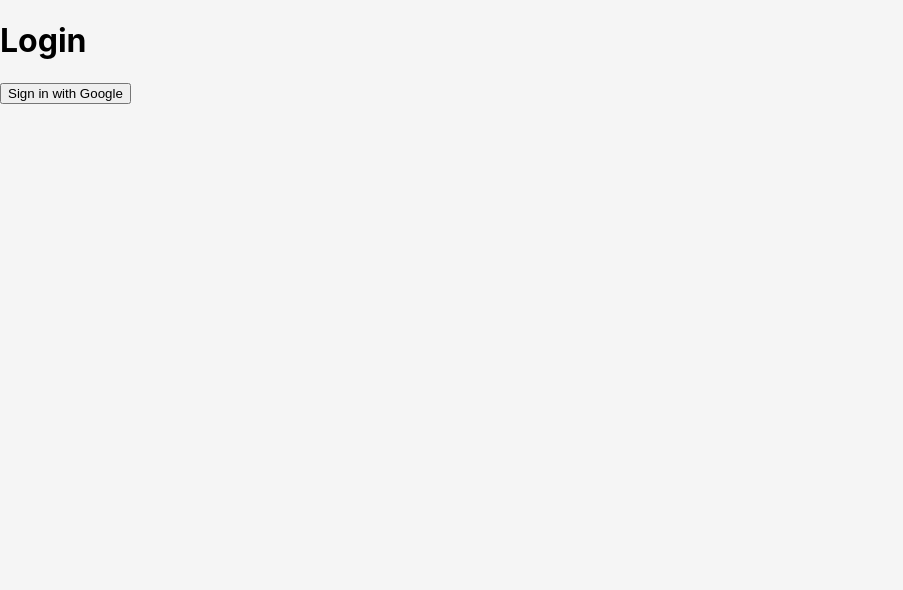
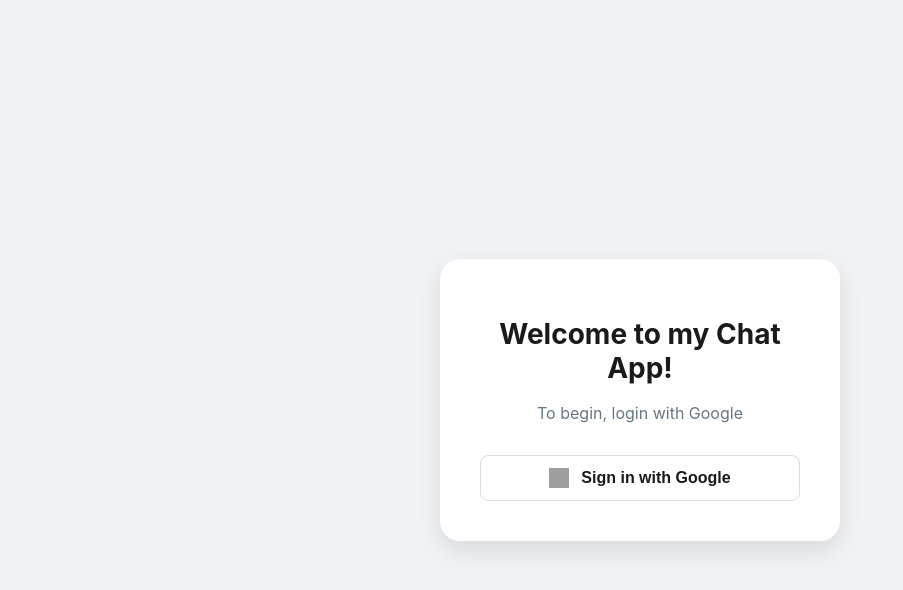
Before and after one commit to garvagrawalhere/SOC_Real-time-chat-app, a React (Create React App) app in the folder react-app/: page / in a window 1280 px wide. Shown: the top 590 px of the page, without its empty margins (0-903 px from the left). Built offline with nearby package versions, Linux system fonts and the light colour scheme; no server answers; grey boxes are pictures that could not be loaded.

Commit message:
css in login

```diff
--- /dev/null
+++ b/react-app/src/components/Login.css
@@ -0,0 +1,68 @@
+.login-container {
+  position: fixed;
+  top: 0;
+  left: 0;
+  width: 100vw;
+  height: 100vh;
+  display: flex;
+  justify-content: center;
+  align-items: center;
+  background: #f0f2f5;
+  font-family: -apple-system, BlinkMacSystemFont, 'Segoe UI', Roboto, Helvetica, Arial, sans-serif;
+  z-index: 9999;
+}
+
+.login-card {
+  background: #fff;
+  padding: 40px;
+  border-radius: 20px;
+  box-shadow: 0 10px 25px rgba(0, 0, 0, 0.1);
+  text-align: center;
+  max-width: 400px;
+  width: 90%;
+}
+
+.login-card h1 {
+  font-size: 28px;
+  color: #1a1a1a;
+  margin-bottom: 10px;
+  font-weight: 700;
+}
+
+.login-card p {
+  color: #657786;
+  font-size: 16px;
+  margin-bottom: 30px;
+  line-height: 1.5;
+}
+
+.google-btn {
+  display: flex;
+  align-items: center;
+  justify-content: center;
+  gap: 12px;
+  width: 100%;
+  padding: 12px;
+  background: #fff;
+  color: #1a1a1a;
+  border: 1px solid #dadce0;
+  border-radius: 8px;
+  font-size: 16px;
+  font-weight: 600;
+  cursor: pointer;
+  transition: background 0.2s, box-shadow 0.2s;
+}
+
+.google-btn:hover {
+  background: #f8f9fa;
+  box-shadow: 0 1px 3px rgba(0,0,0,0.1);
+}
+
+.google-btn:active {
+  background: #f1f3f4;
+}
+
+.google-icon {
+  width: 20px;
+  height: 20px;
+}
--- a/react-app/src/components/Login.jsx
+++ b/react-app/src/components/Login.jsx
@@ -2,6 +2,7 @@ import { auth } from "../firebase";
 import { db } from "../firebase";
 import { GoogleAuthProvider, signInWithPopup } from "firebase/auth";
 import { doc, setDoc, serverTimestamp } from "firebase/firestore";
+import "./Login.css";
 
 function Login() {
   const handleLogin = async () => {
@@ -22,10 +23,19 @@ function Login() {
     );
   };
   return (
-    <div>
-      <h1>Login</h1>
-
-      <button onClick={handleLogin}>Sign in with Google</button>
+    <div className="login-container">
+      <div className="login-card">
+        <h1>Welcome to my Chat App!</h1>
+        <p>To begin, login with Google</p>
+        <button onClick={handleLogin} className="google-btn">
+          <img
+            src="https://www.gstatic.com/firebasejs/ui/2.0.0/images/auth/google.svg"
+            alt="Google"
+            className="google-icon"
+          />
+          Sign in with Google
+        </button>
+      </div>
     </div>
   );
 }
```
